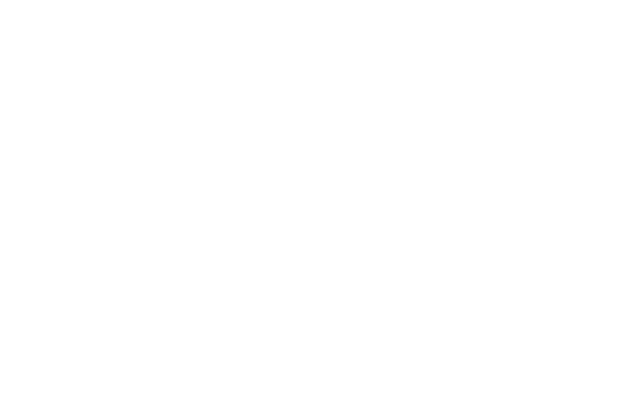
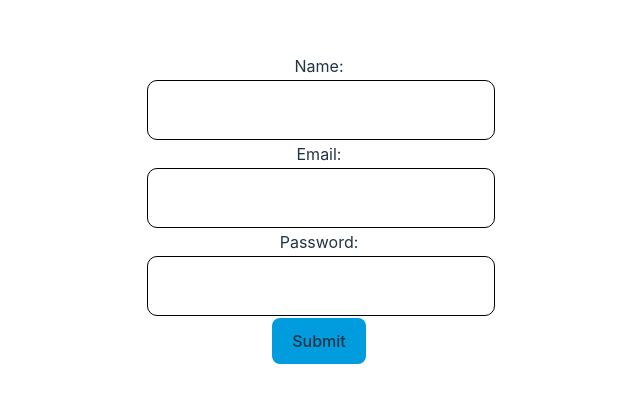
Before and after one commit to muhammadfuaad/react_practice_2, a React (Vite) app: page /form in a window 1280 px wide. Before the commit this address had no page. Shown: the part 191-594 px from the top of the page, without its empty margins (321-961 px from the left). Built offline with nearby package versions, Linux system fonts and the light colour scheme.

Commit message:
form added

```diff
--- a/src/App.jsx
+++ b/src/App.jsx
@@ -6,6 +6,7 @@
 import IndexPageStatic from './components/PhoneBook(Static)/IndexPageStatic';
 import TicTacToe from './components/TicTacToe/TicTacToe';
 import Home from './Home';
+import SimpleForm from './components/SimpleForm';
 
 function App() {
   return (
@@ -16,6 +17,8 @@
         <Route path="/calculator" element={<Calculator />} />
         <Route path="/counter" element={<Counter />} />
         <Route path="/tic-tac-toe" element={<TicTacToe />} />
+        <Route path="/form" element={<SimpleForm />} />
+
       </Routes>
     </Router>
   );
--- a/src/Home.jsx
+++ b/src/Home.jsx
@@ -3,7 +3,7 @@
 function Home() {
   return(
     <>
-      <h1 className="">Welcome To My Portfolio Website</h1>
+      <h1 className="font-bold">Welcome To My Portfolio Website</h1>
 
       <div><Link to="/calculator">Calculator</Link></div>
       <div className=""><Link to="/phonebook">Phonebook App</Link></div>
--- /dev/null
+++ b/src/components/SimpleForm.jsx
@@ -0,0 +1,63 @@
+import React, { useState } from 'react';
+
+const SimpleForm = () => {
+  const [formData, setFormData] = useState({
+    name: '',
+    email: '',
+    password: ''
+  });
+
+  const handleChange = (e) => {
+    const { name, value } = e.target;
+    setFormData({
+      ...formData,
+      [name]: value
+    });
+  };
+
+  const handleSubmit = (e) => {
+    e.preventDefault();
+    console.log('Form Data Submitted:', formData);
+  };
+
+  return (
+    <form onSubmit={handleSubmit}>
+      <div>
+        <label htmlFor="name">Name:</label>
+        <input
+          type="text"
+          id="name"
+          name="name"
+          value={formData.name}
+          onChange={handleChange}
+          required
+        />
+      </div>
+      <div>
+        <label htmlFor="email">Email:</label>
+        <input
+          type="email"
+          id="email"
+          name="email"
+          value={formData.email}
+          onChange={handleChange}
+          required
+        />
+      </div>
+      <div>
+        <label htmlFor="password">Password:</label>
+        <input
+          type="password"
+          id="password"
+          name="password"
+          value={formData.password}
+          onChange={handleChange}
+          required
+        />
+      </div>
+      <button type="submit">Submit</button>
+    </form>
+  );
+};
+
+export default SimpleForm;
```
